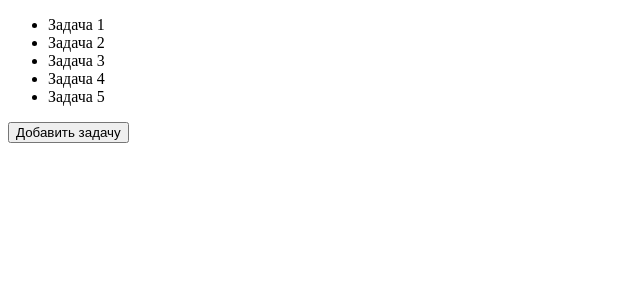
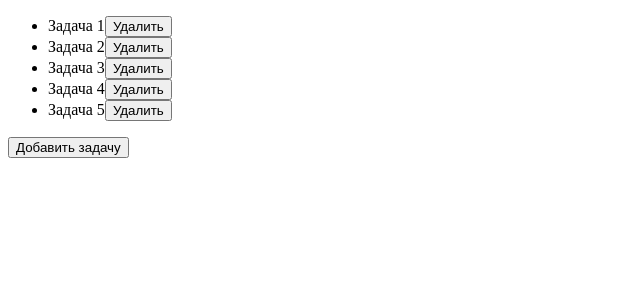
Before and after one commit to annalatyeva/todo-react-mobx, a React (Vite) app: page / in a window 1280 px wide. Shown: the top 300 px of the page, without its empty margins (0-640 px from the left). Built offline with nearby package versions, Linux system fonts and the light colour scheme.

Commit message:
feat: realise deleting tasks

```diff
--- a/src/components/TaskItem/TaskItem.tsx
+++ b/src/components/TaskItem/TaskItem.tsx
@@ -9,7 +9,12 @@ const TaskItem = observer(({ taskId }: TaskItemProps) => {
   const task = taskStore.tasks.find((t) => t.id === taskId);
   if (!task) return null;
 
-  return <li>{task.title}</li>;
+  return (
+    <li>
+      <span>{task.title}</span>
+      <button onClick={() => taskStore.deleteTask(taskId)}>Удалить</button>
+    </li>
+  );
 });
 
 export default TaskItem;
--- a/src/stores/taskStore.ts
+++ b/src/stores/taskStore.ts
@@ -81,6 +81,10 @@ class TaskStore {
 
     this.tasks.push(newTask);
   }
+
+  deleteTask(taskId: number) {
+    this.tasks = this.tasks.filter((t) => t.id !== taskId);
+  }
 }
 
 export default new TaskStore();
```
